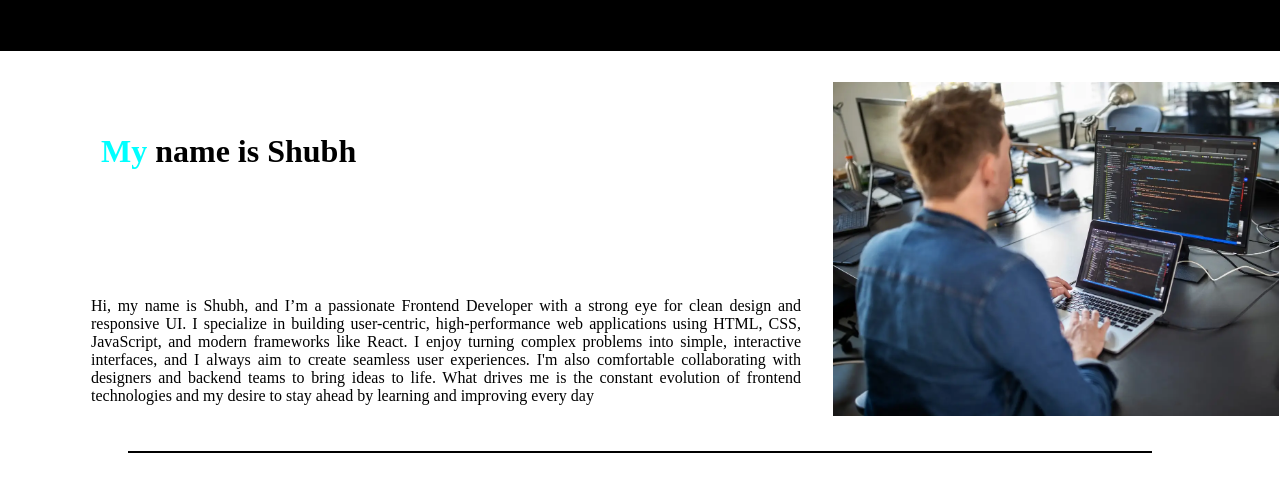
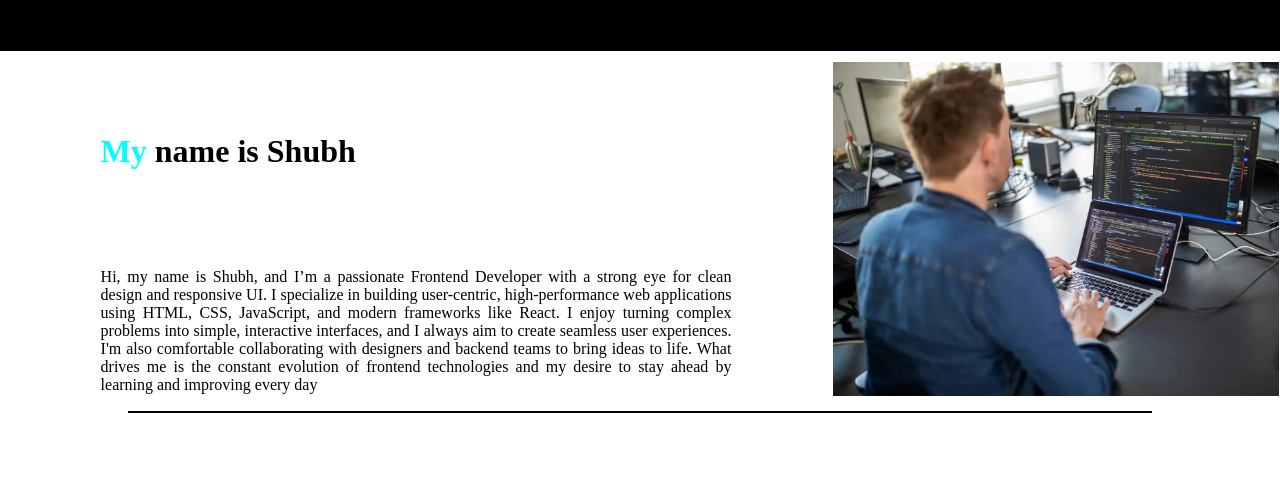
Before and after one commit to shubhjangir/rwd-project1, a plain HTML site: page index.html in a window 1280 px wide. Shown: the part 589-1080 px from the top of the page. After the commit the page ends 1056 px from the top, so only its background shows below. Drawn offline with Linux system fonts and the light colour scheme.

Commit message:
new changes

```diff
--- a/index.html
+++ b/index.html
@@ -122,7 +122,7 @@
           "
         >
           <td>
-            <h1 style="text-align: left; margin-left: 100px">
+            <h1 style="text-align: left; margin-left: 12%">
               <span style="color: aqua">My</span> name is Shubh
             </h1>
           </td>
@@ -139,13 +139,11 @@
             background-color: white;
             color: black;
             text-align: center;
-            height: 200px;
+            height: 20 rem;
           "
         >
           <td>
-            <p
-              style="margin-left: 90px; margin-right: 30px; text-align: justify"
-            >
+            <p style="margin-left: 12%; margin-right: 12%; text-align: justify">
               Hi, my name is Shubh, and I’m a passionate Frontend Developer with
               a strong eye for clean design and responsive UI. I specialize in
               building user-centric, high-performance web applications using
```
